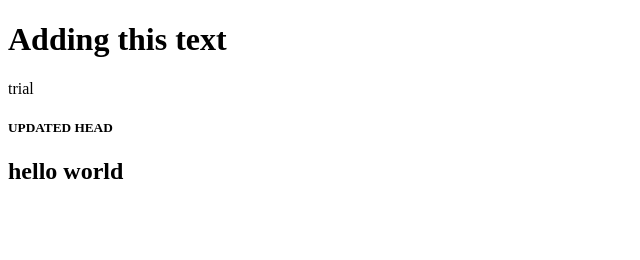
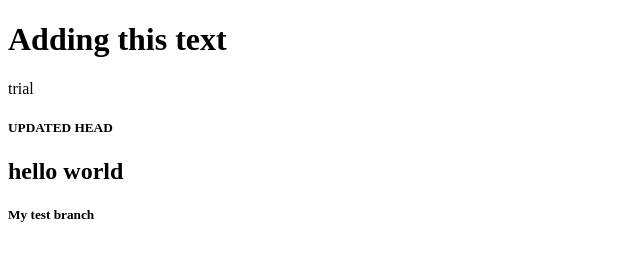
Before and after one commit to Marlz74/trial, a plain HTML site: page index.html in a window 1280 px wide. Shown: the full height of the page, 0-640 px from the left. Drawn offline with Linux system fonts and the light colour scheme.

Commit message:
new branch

```diff
--- a/index.html
+++ b/index.html
@@ -11,5 +11,6 @@
 
     <h5>UPDATED HEAD</h5>
     <h2>hello world</h2>
+    <h5>My test branch</h5>
   </body>
 </html>
```
